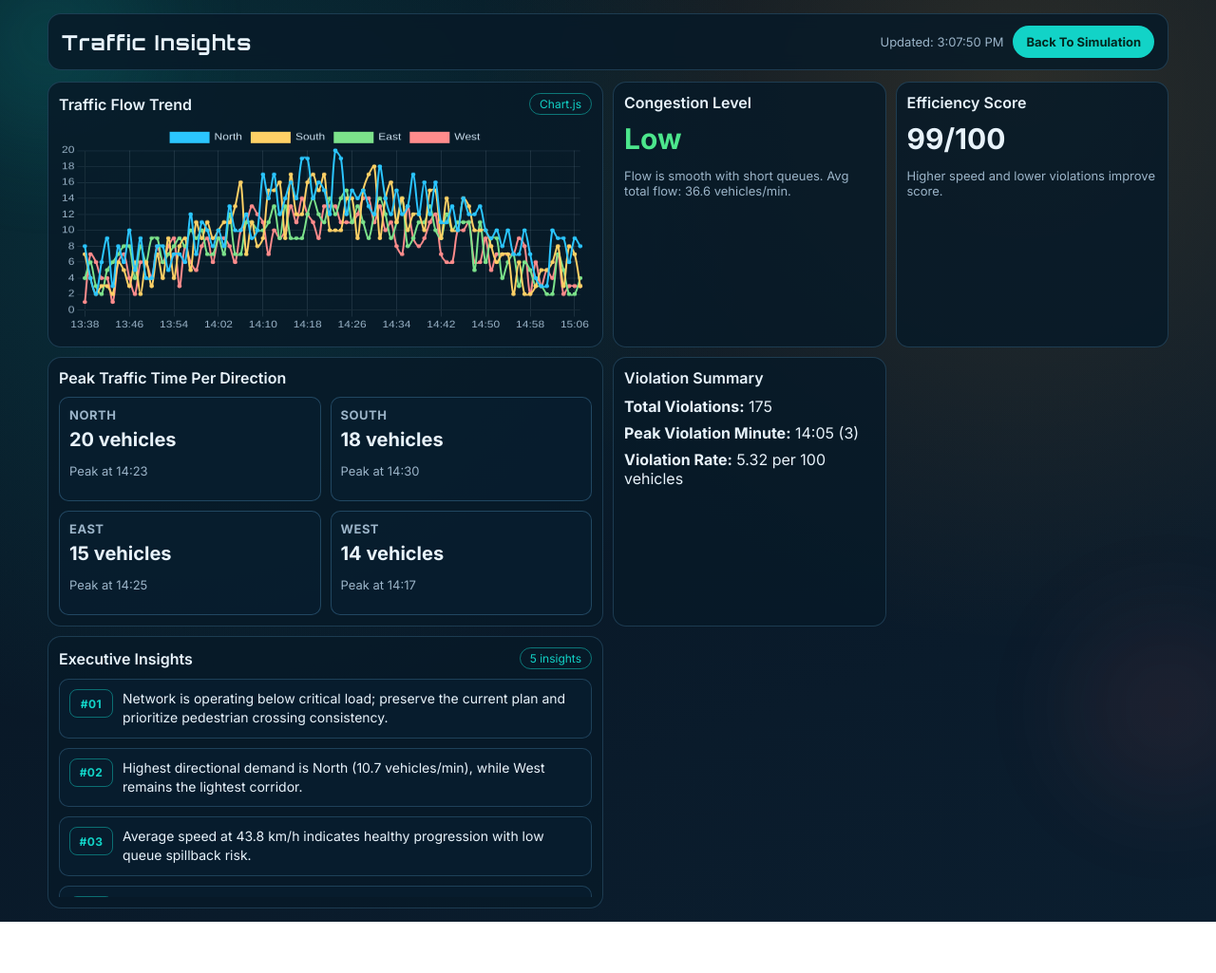
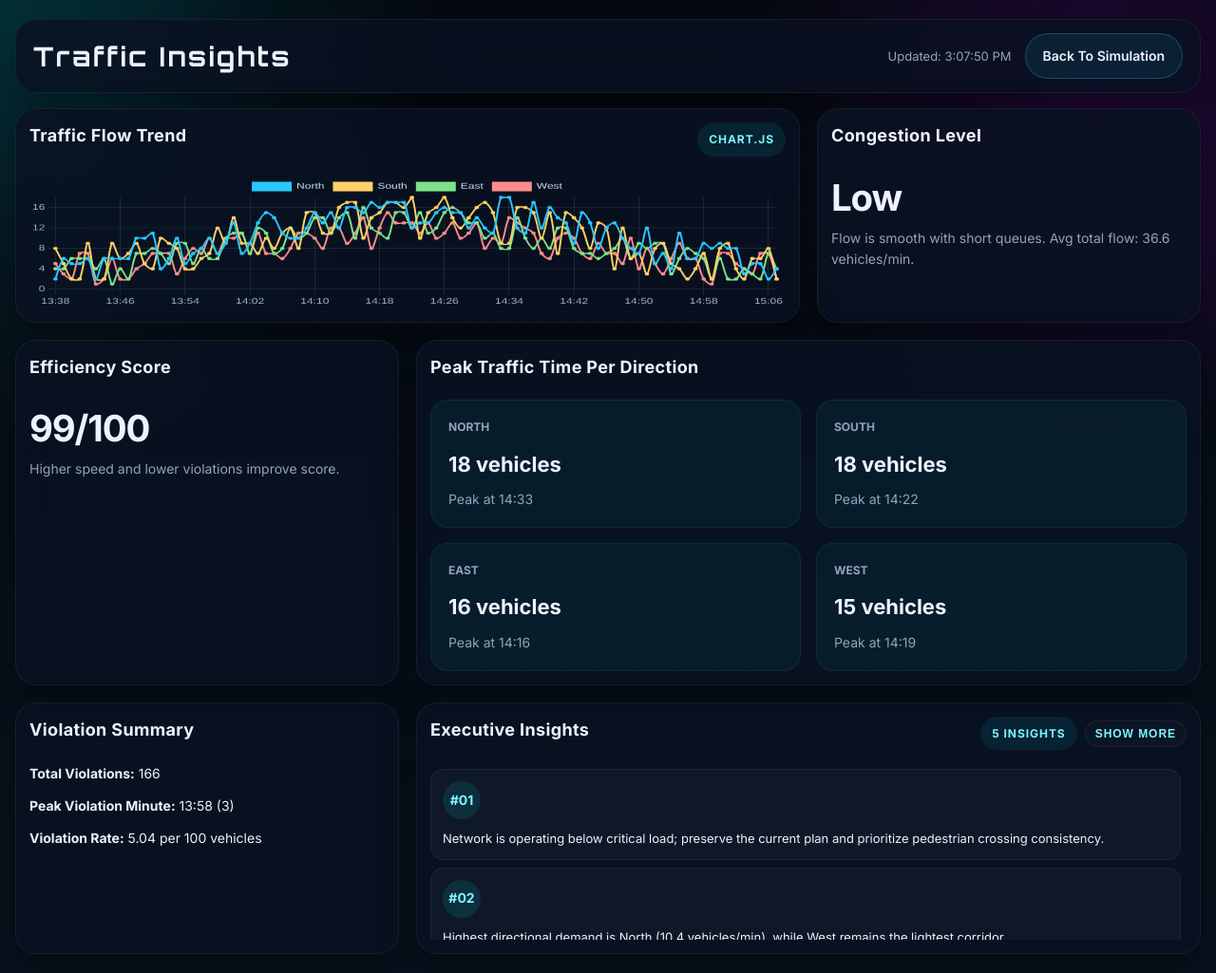
Before and after one commit to Pravin7070/smart_traffic_management_system, a website: page frontend/insights.html in a window 1280 px wide. Shown: the whole page at 95% size. Before the commit the page ends 971 px from the top, so only its background shows below. Drawn offline with nearby package versions, Linux system fonts and the light colour scheme.

```diff
--- a/backend/utils/seedDatabase.js
+++ b/backend/utils/seedDatabase.js
@@ -7,6 +7,11 @@ const Alert = require('../models/Alert');
 
 const seedDatabase = async () => {
     try {
+        // If the database connection isn't available, skip seeding.
+        if (!collection('event_scenarios')) {
+            console.warn('⚠ Database not connected - skipping seeding. Start MongoDB to enable seeding.');
+            return;
+        }
         // Seed Event Scenarios
         if (await collection('event_scenarios').countDocuments() === 0) {
             const scenarios = Event.defaults.map(s => ({
--- a/frontend/assets/styles/insights.css
+++ b/frontend/assets/styles/insights.css
@@ -1,296 +1,299 @@
 :root {
-    --bg: #071320;
-    --bg-soft: #0b1e2f;
-    --panel: rgba(7, 26, 40, 0.86);
-    --stroke: rgba(96, 169, 214, 0.24);
-    --text: #e8f3fb;
-    --muted: #9bb4c8;
-    --accent: #12d3c7;
-    --warn: #ffb645;
-    --danger: #ff6565;
-    --good: #4ce68c;
-    --font-head: 'Orbitron', sans-serif;
+    --bg-dark: #07101d;
+    --bg-panel: rgba(10, 18, 34, 0.88);
+    --bg-card: rgba(15, 28, 52, 0.92);
+    --border-glow: rgba(0, 240, 255, 0.12);
+    --text-primary: #edf2ff;
+    --text-secondary: #94a3b8;
+    --text-accent: #7ef5ff;
+    --accent: #00f0ff;
+    --accent-soft: rgba(0, 240, 255, 0.12);
+    --radius: 22px;
+    --radius-sm: 14px;
+    --shadow: 0 18px 40px rgba(0, 0, 0, 0.35);
+    --transition: 0.28s ease;
+    --font-display: 'Orbitron', sans-serif;
     --font-body: 'Inter', sans-serif;
 }
 
-* {
+*,
+*::before,
+*::after {
     box-sizing: border-box;
+    margin: 0;
+    padding: 0;
+}
+
+html,
+body {
+    min-height: 100%;
+    background: radial-gradient(circle at top left, rgba(0, 240, 255, 0.12), transparent 28%),
+                radial-gradient(circle at 90% 10%, rgba(191, 0, 255, 0.14), transparent 24%),
+                linear-gradient(180deg, #050a11 0%, #08121d 100%);
+    color: var(--text-primary);
+    font-family: var(--font-body), sans-serif;
+    font-size: 14px;
+    line-height: 1.6;
 }
 
 body {
-    margin: 0;
-    min-height: 100vh;
-    font-family: var(--font-body);
-    color: var(--text);
-    background:
-        radial-gradient(circle at 15% 18%, rgba(18, 211, 199, 0.15), transparent 45%),
-        radial-gradient(circle at 84% 10%, rgba(255, 182, 69, 0.14), transparent 42%),
-        linear-gradient(160deg, var(--bg) 0%, var(--bg-soft) 100%);
-    padding: 14px;
+    overflow-x: hidden;
+    padding: 0 16px 20px;
 }
 
 .background-orb {
     position: fixed;
     border-radius: 50%;
-    filter: blur(60px);
+    filter: blur(90px);
     z-index: 0;
-    opacity: 0.45;
     pointer-events: none;
+    opacity: 0.35;
 }
 
 .orb-a {
-    width: 220px;
-    height: 220px;
-    background: rgba(18, 211, 199, 0.35);
-    top: -70px;
-    left: -60px;
+    width: 280px;
+    height: 280px;
+    top: -80px;
+    left: -80px;
+    background: rgba(0, 240, 255, 0.2);
 }
 
 .orb-b {
-    width: 200px;
-    height: 200px;
-    background: rgba(255, 101, 101, 0.2);
-    right: -50px;
-    bottom: -45px;
-}
-
-.page-header,
-.insights-grid {
-    position: relative;
-    z-index: 1;
+    width: 260px;
+    height: 260px;
+    right: -70px;
+    top: 90px;
+    background: rgba(191, 0, 255, 0.18);
 }
 
 .page-header {
+    position: relative;
+    z-index: 2;
     display: flex;
     align-items: center;
     justify-content: space-between;
-    gap: 16px;
-    margin: 0 auto 12px;
-    max-width: 1180px;
-    border: 1px solid var(--stroke);
-    border-radius: 14px;
-    padding: 12px 14px;
-    background: var(--panel);
-    backdrop-filter: blur(8px);
+    gap: 12px;
+    margin: 20px auto 16px;
+    max-width: 1400px;
+    padding: 14px 18px;
+    background: rgba(10, 18, 34, 0.82);
+    border: 1px solid rgba(255, 255, 255, 0.06);
+    border-radius: var(--radius);
+    box-shadow: var(--shadow);
+    backdrop-filter: blur(20px);
 }
 
 .page-header h1 {
-    margin: 0;
-    font-family: var(--font-head);
-    font-size: 22px;
-    letter-spacing: 1px;
-}
-
-.page-header p {
-    margin: 6px 0 0;
-    color: var(--muted);
+    font-family: var(--font-display);
+    font-size: clamp(26px, 2.2vw, 34px);
+    letter-spacing: 0.08em;
+    color: var(--text-primary);
 }
 
 .header-actions {
     display: flex;
+    gap: 14px;
     align-items: center;
-    gap: 10px;
+    flex-wrap: wrap;
+}
+
+#lastUpdated {
+    color: var(--text-secondary);
+    font-size: 13px;
 }
 
 .back-link {
+    display: inline-flex;
+    align-items: center;
+    justify-content: center;
+    padding: 12px 18px;
+    border-radius: 999px;
+    border: 1px solid rgba(0, 240, 255, 0.24);
+    background: rgba(0, 240, 255, 0.08);
+    color: var(--text-primary);
+    font-weight: 600;
     text-decoration: none;
-    color: #03261e;
-    background: var(--accent);
-    padding: 9px 14px;
-    border-radius: 999px;
-    font-weight: 700;
-    font-size: 13px;
+    transition: background var(--transition), transform var(--transition);
+}
+
+.back-link:hover {
+    background: rgba(0, 240, 255, 0.16);
+    transform: translateY(-1px);
 }
 
 .insights-grid {
+    position: relative;
+    z-index: 2;
+    max-width: 1400px;
+    margin: 0 auto;
     display: grid;
-    max-width: 1180px;
-    margin: 0 auto;
-    grid-template-columns: repeat(4, minmax(0, 1fr));
-    gap: 10px;
+    grid-template-columns: repeat(12, minmax(0, 1fr));
+    gap: 18px;
 }
 
 .card {
-    background: var(--panel);
-    border: 1px solid var(--stroke);
-    border-radius: 14px;
-    padding: 11px;
-    min-height: 132px;
+    background: rgba(10, 18, 34, 0.86);
+    border: 1px solid rgba(255, 255, 255, 0.06);
+    border-radius: var(--radius);
+    padding: 14px;
+    box-shadow: var(--shadow);
+    backdrop-filter: blur(18px);
+}
+
+.card span.pill,
+.pill {
+    display: inline-flex;
+    align-items: center;
+    justify-content: center;
+    padding: 8px 12px;
+    border-radius: 999px;
+    font-size: 12px;
+    font-weight: 700;
+    letter-spacing: 0.08em;
+    text-transform: uppercase;
+    background: rgba(0, 240, 255, 0.08);
+    color: var(--text-accent);
 }
 
 .chart-card {
-    min-height: 280px;
-}
-
-#trafficTrendChart {
-    width: 100%;
-    height: 220px !important;
-}
-
-.span-2 {
-    grid-column: span 2;
+    grid-column: span 12;
+    min-height: 140px;
+    display: flex;
+    flex-direction: column;
 }
 
 .card-head {
     display: flex;
+    align-items: flex-start;
     justify-content: space-between;
-    align-items: center;
-    margin-bottom: 10px;
+    gap: 14px;
+    margin-bottom: 20px;
 }
 
-.card h2 {
+.card-head h2 {
     margin: 0;
-    font-size: 16px;
-    font-weight: 600;
-}
-
-.pill {
-    border: 1px solid rgba(18, 211, 199, 0.5);
-    color: var(--accent);
-    font-size: 12px;
-    border-radius: 999px;
-    padding: 3px 10px;
+    font-size: 18px;
+    letter-spacing: 0.02em;
+    color: var(--text-primary);
 }
 
 .metric-text {
-    font-size: 30px;
-    font-weight: 700;
-    margin: 6px 0;
-}
-
-.metric-high {
-    color: var(--danger);
-}
-
-.metric-medium {
-    color: var(--warn);
-}
-
-.metric-low {
-    color: var(--good);
+    margin-top: 12px;
+    font-size: clamp(28px, 3vw, 40px);
+    font-weight: 800;
+    color: var(--text-primary);
+    letter-spacing: -0.03em;
 }
 
 .muted {
-    color: var(--muted);
-    font-size: 13px;
+    color: var(--text-secondary);
+}
+
+.summary-list,
+.insight-list,
+.peak-grid {
+    margin: 0;
+    padding: 0;
+    list-style: none;
+}
+
+.summary-list p,
+.summary-list li {
+    margin-bottom: 12px;
+    color: var(--text-primary);
 }
 
 .peak-grid {
     display: grid;
     grid-template-columns: repeat(2, minmax(0, 1fr));
-    gap: 10px;
+    gap: 16px;
 }
 
 .peak-item {
-    border: 1px solid rgba(96, 169, 214, 0.3);
-    border-radius: 10px;
-    padding: 10px;
-    background: rgba(8, 30, 48, 0.8);
+    padding: 18px;
+    border-radius: 18px;
+    background: rgba(0, 240, 255, 0.05);
+    border: 1px solid rgba(0, 240, 255, 0.08);
 }
 
 .peak-item h3 {
-    margin: 0 0 6px;
-    font-size: 13px;
-    color: var(--muted);
-    letter-spacing: 0.5px;
+    margin-bottom: 12px;
     text-transform: uppercase;
+    font-size: 12px;
+    color: var(--text-secondary);
 }
 
 .peak-value {
-    font-size: 20px;
+    font-size: 22px;
     font-weight: 700;
-}
-
-.summary-list {
-    display: flex;
-    flex-direction: column;
-    gap: 8px;
-}
-
-.summary-list p {
-    margin: 0;
+    color: var(--text-primary);
+    margin-bottom: 8px;
 }
 
 .insight-list {
-    margin: 0;
-    padding: 0;
-    list-style: none;
     display: grid;
-    gap: 10px;
-    max-height: 230px;
+    gap: 8px;
+    max-height: 180px;
     overflow: auto;
+    padding-right: 6px;
 }
 
 .insight-item {
-    display: grid;
-    grid-template-columns: 46px 1fr;
-    align-items: start;
-    gap: 10px;
-    border: 1px solid rgba(96, 169, 214, 0.26);
-    background: rgba(8, 30, 48, 0.78);
-    border-radius: 10px;
-    padding: 10px;
+    padding: 12px;
+    border-radius: 14px;
+    background: rgba(255, 255, 255, 0.03);
+    border: 1px solid rgba(255, 255, 255, 0.06);
 }
 
 .insight-number {
-    height: 30px;
-    min-width: 30px;
-    border-radius: 8px;
-    border: 1px solid rgba(18, 211, 199, 0.45);
     display: inline-flex;
     align-items: center;
     justify-content: center;
-    color: var(--accent);
-    font-size: 12px;
+    width: 40px;
+    height: 40px;
+    border-radius: 50%;
+    background: rgba(0, 240, 255, 0.1);
+    color: var(--text-accent);
     font-weight: 700;
-    letter-spacing: 0.4px;
+    margin-bottom: 12px;
 }
 
 .insight-content {
-    margin: 0;
-    color: var(--text);
-    line-height: 1.45;
-    font-size: 14px;
+    color: var(--text-primary);
+    font-size: 13px;
+    line-height: 1.35;
 }
 
-@media (max-width: 1080px) {
-    .insights-grid {
-        grid-template-columns: repeat(2, minmax(0, 1fr));
-    }
-
-    .span-2 {
-        grid-column: span 2;
-    }
+.pill.toggle {
+    cursor: pointer;
+    border: 1px solid rgba(255,255,255,0.06);
+    background: rgba(255,255,255,0.02);
+    padding: 6px 10px;
+    font-size: 12px;
 }
 
-@media (max-width: 720px) {
-    body {
-        padding: 12px;
-    }
+#trafficTrendChart {
+    height: 140px !important;
+}
 
-    .page-header {
-        flex-direction: column;
-        align-items: flex-start;
-    }
+canvas {
+    width: 100% !important;
+    height: 100% !important;
+}
 
-    .header-actions {
-        width: 100%;
-        justify-content: space-between;
-    }
+@media (min-width: 1024px) {
+    .chart-card { grid-column: span 8; }
+    .card { grid-column: span 4; }
+    .span-2 { grid-column: span 8; }
+}
 
+@media (max-width: 1023px) {
     .insights-grid {
         grid-template-columns: 1fr;
     }
 
-    .span-2 {
-        grid-column: span 1;
-    }
-
-    .peak-grid {
-        grid-template-columns: 1fr;
-    }
-
-    #trafficTrendChart {
-        height: 205px !important;
+    .back-link,
+    .page-header {
+        width: 100%;
     }
 }
--- a/frontend/insights.html
+++ b/frontend/insights.html
@@ -68,7 +68,10 @@
         <section class="card span-2">
             <div class="card-head">
                 <h2>Executive Insights</h2>
-                <span id="insightCount" class="pill">0 insights</span>
+                <div style="display:flex;align-items:center;gap:8px;">
+                    <span id="insightCount" class="pill">0 insights</span>
+                    <button id="toggleInsights" class="pill toggle" aria-expanded="false">Show more</button>
+                </div>
             </div>
             <ul id="executiveInsights" class="insight-list"></ul>
         </section>
--- /dev/null
+++ b/frontend/js/insights.css
@@ -0,0 +1,296 @@
+:root {
+    --bg: #071320;
+    --bg-soft: #0b1e2f;
+    --panel: rgba(7, 26, 40, 0.86);
+    --stroke: rgba(96, 169, 214, 0.24);
+    --text: #e8f3fb;
+    --muted: #9bb4c8;
+    --accent: #12d3c7;
+    --warn: #ffb645;
+    --danger: #ff6565;
+    --good: #4ce68c;
+    --font-head: 'Orbitron', sans-serif;
+    --font-body: 'Inter', sans-serif;
+}
+
+* {
+    box-sizing: border-box;
+}
+
+body {
+    margin: 0;
+    min-height: 100vh;
+    font-family: var(--font-body);
+    color: var(--text);
+    background:
+        radial-gradient(circle at 15% 18%, rgba(18, 211, 199, 0.15), transparent 45%),
+        radial-gradient(circle at 84% 10%, rgba(255, 182, 69, 0.14), transparent 42%),
+        linear-gradient(160deg, var(--bg) 0%, var(--bg-soft) 100%);
+    padding: 14px;
+}
+
+.background-orb {
+    position: fixed;
+    border-radius: 50%;
+    filter: blur(60px);
+    z-index: 0;
+    opacity: 0.45;
+    pointer-events: none;
+}
+
+.orb-a {
+    width: 220px;
+    height: 220px;
+    background: rgba(18, 211, 199, 0.35);
+    top: -70px;
+    left: -60px;
+}
+
+.orb-b {
+    width: 200px;
+    height: 200px;
+    background: rgba(255, 101, 101, 0.2);
+    right: -50px;
+    bottom: -45px;
+}
+
+.page-header,
+.insights-grid {
+    position: relative;
+    z-index: 1;
+}
+
+.page-header {
+    display: flex;
+    align-items: center;
+    justify-content: space-between;
+    gap: 16px;
+    margin: 0 auto 12px;
+    max-width: 1180px;
+    border: 1px solid var(--stroke);
+    border-radius: 14px;
+    padding: 12px 14px;
+    background: var(--panel);
+    backdrop-filter: blur(8px);
+}
+
+.page-header h1 {
+    margin: 0;
+    font-family: var(--font-head);
+    font-size: 22px;
+    letter-spacing: 1px;
+}
+
+.page-header p {
+    margin: 6px 0 0;
+    color: var(--muted);
+}
+
+.header-actions {
+    display: flex;
+    align-items: center;
+    gap: 10px;
+}
+
+.back-link {
+    text-decoration: none;
+    color: #03261e;
+    background: var(--accent);
+    padding: 9px 14px;
+    border-radius: 999px;
+    font-weight: 700;
+    font-size: 13px;
+}
+
+.insights-grid {
+    display: grid;
+    max-width: 1180px;
+    margin: 0 auto;
+    grid-template-columns: repeat(4, minmax(0, 1fr));
+    gap: 10px;
+}
+
+.card {
+    background: var(--panel);
+    border: 1px solid var(--stroke);
+    border-radius: 14px;
+    padding: 11px;
+    min-height: 132px;
+}
+
+.chart-card {
+    min-height: 280px;
+}
+
+#trafficTrendChart {
+    width: 100%;
+    height: 220px !important;
+}
+
+.span-2 {
+    grid-column: span 2;
+}
+
+.card-head {
+    display: flex;
+    justify-content: space-between;
+    align-items: center;
+    margin-bottom: 10px;
+}
+
+.card h2 {
+    margin: 0;
+    font-size: 16px;
+    font-weight: 600;
+}
+
+.pill {
+    border: 1px solid rgba(18, 211, 199, 0.5);
+    color: var(--accent);
+    font-size: 12px;
+    border-radius: 999px;
+    padding: 3px 10px;
+}
+
+.metric-text {
+    font-size: 30px;
+    font-weight: 700;
+    margin: 6px 0;
+}
+
+.metric-high {
+    color: var(--danger);
+}
+
+.metric-medium {
+    color: var(--warn);
+}
+
+.metric-low {
+    color: var(--good);
+}
+
+.muted {
+    color: var(--muted);
+    font-size: 13px;
+}
+
+.peak-grid {
+    display: grid;
+    grid-template-columns: repeat(2, minmax(0, 1fr));
+    gap: 10px;
+}
+
+.peak-item {
+    border: 1px solid rgba(96, 169, 214, 0.3);
+    border-radius: 10px;
+    padding: 10px;
+    background: rgba(8, 30, 48, 0.8);
+}
+
+.peak-item h3 {
+    margin: 0 0 6px;
+    font-size: 13px;
+    color: var(--muted);
+    letter-spacing: 0.5px;
+    text-transform: uppercase;
+}
+
+.peak-value {
+    font-size: 20px;
+    font-weight: 700;
+}
+
+.summary-list {
+    display: flex;
+    flex-direction: column;
+    gap: 8px;
+}
+
+.summary-list p {
+    margin: 0;
+}
+
+.insight-list {
+    margin: 0;
+    padding: 0;
+    list-style: none;
+    display: grid;
+    gap: 10px;
+    max-height: 230px;
+    overflow: auto;
+}
+
+.insight-item {
+    display: grid;
+    grid-template-columns: 46px 1fr;
+    align-items: start;
+    gap: 10px;
+    border: 1px solid rgba(96, 169, 214, 0.26);
+    background: rgba(8, 30, 48, 0.78);
+    border-radius: 10px;
+    padding: 10px;
+}
+
+.insight-number {
+    height: 30px;
+    min-width: 30px;
+    border-radius: 8px;
+    border: 1px solid rgba(18, 211, 199, 0.45);
+    display: inline-flex;
+    align-items: center;
+    justify-content: center;
+    color: var(--accent);
+    font-size: 12px;
+    font-weight: 700;
+    letter-spacing: 0.4px;
+}
+
+.insight-content {
+    margin: 0;
+    color: var(--text);
+    line-height: 1.45;
+    font-size: 14px;
+}
+
+@media (max-width: 1080px) {
+    .insights-grid {
+        grid-template-columns: repeat(2, minmax(0, 1fr));
+    }
+
+    .span-2 {
+        grid-column: span 2;
+    }
+}
+
+@media (max-width: 720px) {
+    body {
+        padding: 12px;
+    }
+
+    .page-header {
+        flex-direction: column;
+        align-items: flex-start;
+    }
+
+    .header-actions {
+        width: 100%;
+        justify-content: space-between;
+    }
+
+    .insights-grid {
+        grid-template-columns: 1fr;
+    }
+
+    .span-2 {
+        grid-column: span 1;
+    }
+
+    .peak-grid {
+        grid-template-columns: 1fr;
+    }
+
+    #trafficTrendChart {
+        height: 205px !important;
+    }
+}
--- a/frontend/js/modules/insights.js
+++ b/frontend/js/modules/insights.js
@@ -3,12 +3,19 @@ const REFRESH_MS = 5000;
 
 const TrafficInsights = (() => {
     let chart;
-    const mockData = generateMockData(MOCK_RECORDS);
+    let __initialized = false;
+    let __intervalId = null;
+    let insightsExpanded = false;
 
     function init() {
-        renderAll(mockData);
-        setInterval(() => {
-            renderAll(mockData);
+        // Prevent double initialization if script is executed more than once
+        if (__initialized) return;
+        __initialized = true;
+
+        // Render immediate snapshot and then refresh with newly generated mock data
+        renderAll(generateMockData(MOCK_RECORDS));
+        __intervalId = setInterval(() => {
+            renderAll(generateMockData(MOCK_RECORDS));
         }, REFRESH_MS);
     }
 
@@ -219,6 +226,7 @@ const TrafficInsights = (() => {
         const insights = [];
         const listEl = document.getElementById('executiveInsights');
         const countEl = document.getElementById('insightCount');
+        const toggleBtn = document.getElementById('toggleInsights');
 
         const avgByDirection = {
             north: average(data.map(d => d.north)),
@@ -266,7 +274,20 @@ const TrafficInsights = (() => {
 
         countEl.textContent = `${insights.length} insights`;
 
-        listEl.innerHTML = insights.map((item, index) => {
+        // Toggle handling: show first few by default, toggle to show all.
+        if (toggleBtn) {
+            toggleBtn.textContent = insightsExpanded ? 'Show less' : 'Show more';
+            toggleBtn.setAttribute('aria-expanded', String(insightsExpanded));
+            toggleBtn.onclick = () => {
+                insightsExpanded = !insightsExpanded;
+                renderExecutiveInsights(data, avgVolume, avgSpeed, totalViolations);
+            };
+        }
+
+        const maxVisible = insightsExpanded ? insights.length : 3;
+        const visible = insights.slice(0, maxVisible);
+
+        listEl.innerHTML = visible.map((item, index) => {
             const insightNumber = String(index + 1).padStart(2, '0');
             return `
                 <li class="insight-item">
```
